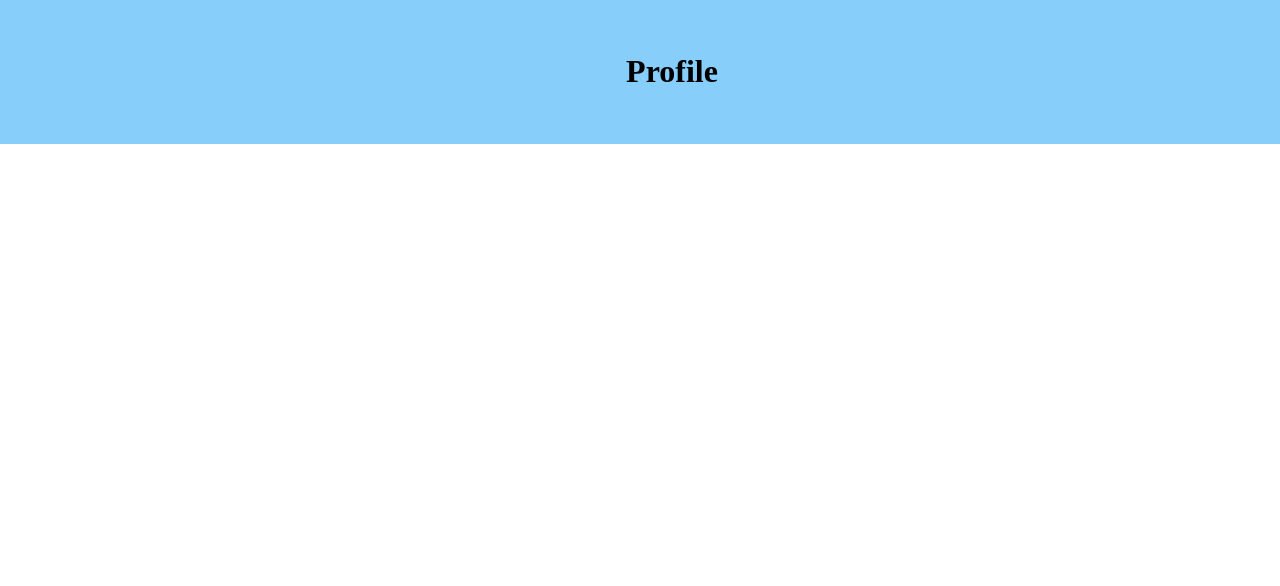
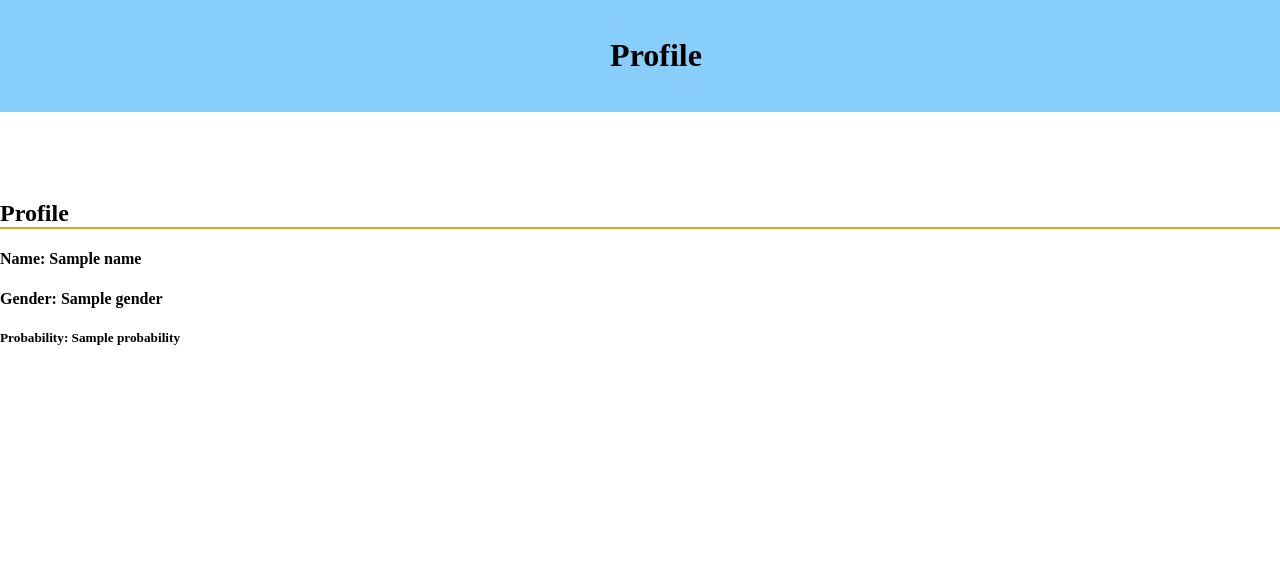
Before and after one commit to Gesifeta/ninja, a Flask app: template templates/index.html in a window 1280 px wide. Shown: the top 586 px of the page. Run offline with Flask 3, Linux system fonts and the light colour scheme; the template is opened without the code that fills it: most values are stand-ins (such as "Sample title", 1, 10 or a date in 2020).

Commit message:
added dynamic templating using open api genderize

```diff
--- a/server.py
+++ b/server.py
@@ -1,12 +1,20 @@
 from flask import Flask, render_template
+import requests
 import datetime
 
 app = Flask(__name__)
+
 
 @app.route('/')
 def index():
     year = datetime.date.today().year
     return render_template("index.html",year=year)
-
+@app.route('/guess/<name>')
+def about(name):
+    response = requests.get(f"http://api.genderize.io/?name={name}")
+    response.raise_for_status()
+    data = response.json()
+    year = datetime.date.today().year
+    return render_template("index.html",year=year,gender=data["gender"], name=data["name"],probability=data["probability"])
 if __name__ == '__main__':
     app.run(debug=True)
--- a/static/styles.css
+++ b/static/styles.css
@@ -5,14 +5,18 @@ body{
 }
 header{
     position: fixed;
-    padding: 2rem;
+    padding: 1rem;
     top: 0;
     width: 100%;
     text-align: center;
     background-color: lightskyblue;
 }
-
-
+main{
+    margin-top: 200px;
+}
+main h2{
+    border-bottom: solid 2px goldenrod;
+}
 footer{
     position: fixed;
     padding: 2rem;
--- a/templates/index.html
+++ b/templates/index.html
@@ -8,7 +8,13 @@
 <header>
     <h1>Profile</h1>
 </header>
-<footer>Copyright © {{year}}</footer>
+<main> <h2 >Profile</h2>
+    <h4>Name:  {{ name }}</h4>
+    <h4>Gender:  {{ gender }}</h4>
+    <h5>Probability:  {{ probability }}</h5></main>
+
+
+<footer>Copyright © {{year}} </footer>
 
 </body>
 </html>
```
